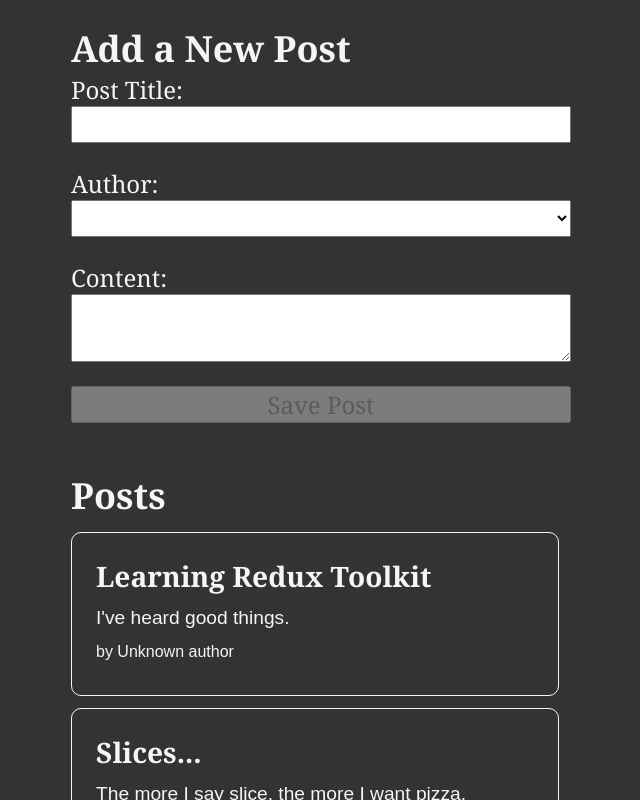
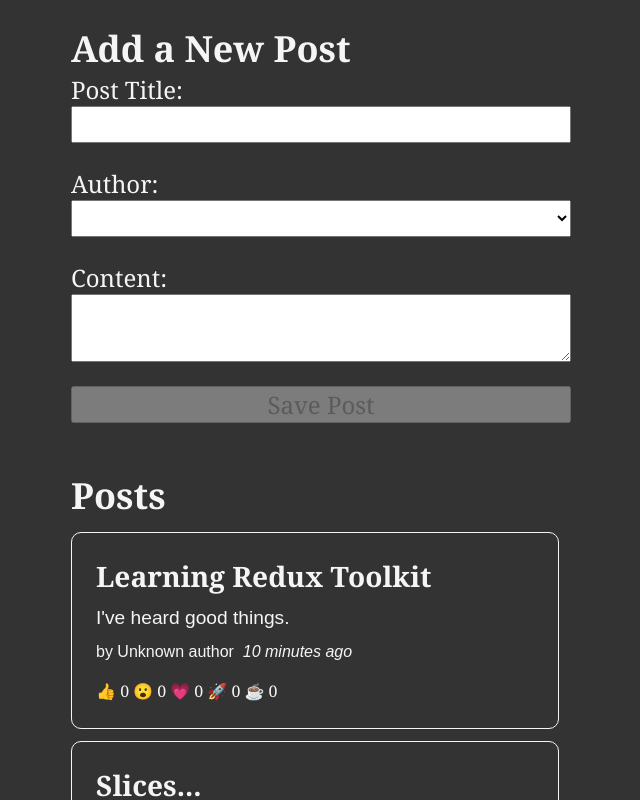
Before and after one commit to IT21160066/Bulletin_Board_Redux, a React (Create React App) app: page / in a window 1280 px wide. Shown: the top 800 px of the page, without its empty margins (319-959 px from the left). Built offline with nearby package versions, Linux system fonts and the light colour scheme.

Commit message:
new changes

```diff
--- a/package.json
+++ b/package.json
@@ -7,6 +7,7 @@
     "@testing-library/jest-dom": "^5.17.0",
     "@testing-library/react": "^13.4.0",
     "@testing-library/user-event": "^13.5.0",
+    "date-fns": "^3.3.1",
     "react": "^18.2.0",
     "react-dom": "^18.2.0",
     "react-redux": "^9.1.0",
--- a/src/features/posts/AddPostForm.js
+++ b/src/features/posts/AddPostForm.js
@@ -15,6 +15,11 @@
   const onTitleChanged = (e) => setTitle(e.target.value);
   const onContentChanged = (e) => setContent(e.target.value);
   const onAuthorChanged = (e) => setUserId(e.target.value);
+
+  /*In Redux, the term "dispatch" refers to the process of sending an action to the store.
+  The store is a central repository that holds the state of your application.
+  Actions are plain JavaScript objects that describe changes in the application's state.
+  The process of dispatching an action is a crucial part of the Redux workflow. */
 
   const onSavePostClicked = () => {
     if (title && content) {
--- a/src/features/posts/PostList.js
+++ b/src/features/posts/PostList.js
@@ -1,17 +1,23 @@
 import { useSelector } from "react-redux";
 import { selectAllPosts } from "./postSlice";
 import PostAuthor from "./PostAuthor";
+import TimeAgo from "./TimeAgo";
+import ReactionButtons from "./ReactionButtons";
 
 const PostList = () => {
   const posts = useSelector(selectAllPosts); //shape of the state changes we just need to change it in the slice
 
-  const renderedPosts = posts.map((post) => (
+  const orderposts = posts.slice().sort((a, b) => b.date.localeCompare(a.date));
+
+  const renderedPosts = orderposts.map((post) => (
     <article key={post.id}>
       <h3>{post.title}</h3>
       <p>{post.content.substring(0, 100)}</p>
       <p className="postCredit">
         <PostAuthor userId={post.userId} />
+        <TimeAgo timestamp={post.date} />
       </p>
+      <ReactionButtons post={post} />
     </article>
   ));
 
--- /dev/null
+++ b/src/features/posts/ReactionButtons.js
@@ -0,0 +1,33 @@
+import { useDispatch } from "react-redux";
+import { reactionAdded } from "./postSlice";
+
+const reactionEmoji = {
+  thumbsUp: "👍",
+  wow: "😮",
+  heart: "💗",
+  rocket: "🚀",
+  coffe: "☕",
+};
+
+const ReactionButtons = ({ post }) => {
+  const dispatch = useDispatch();
+
+  const reactionButtons = Object.entries(reactionEmoji).map(([name, emoji]) => {
+    return (
+      <button
+        key={name}
+        type="button"
+        className="reactionButton"
+        onClick={() =>
+          dispatch(reactionAdded({ postId: post.id, reaction: name }))
+        }
+      >
+        {emoji} {post.reactions[name]}
+      </button>
+    );
+  });
+
+  return <div>{reactionButtons}</div>;
+};
+
+export default ReactionButtons;
--- /dev/null
+++ b/src/features/posts/TimeAgo.js
@@ -0,0 +1,18 @@
+import { parseISO, formatDistanceToNow } from "date-fns";
+
+const TimeAgo = ({ timestamp }) => {
+  let timeAgo = "";
+  if (timestamp) {
+    const date = parseISO(timestamp);
+    const timePeriod = formatDistanceToNow(date);
+    timeAgo = `${timePeriod} ago`;
+  }
+
+  return (
+    <span title={timestamp}>
+      &nbsp; <i>{timeAgo}</i>
+    </span>
+  );
+};
+
+export default TimeAgo;
--- a/src/features/posts/postSlice.js
+++ b/src/features/posts/postSlice.js
@@ -1,15 +1,32 @@
 import { createSlice, nanoid } from "@reduxjs/toolkit";
+import { sub } from "date-fns";
 
 const initialState = [
   {
     id: "1",
     title: "Learning Redux Toolkit",
     content: "I've heard good things.",
+    date: sub(new Date(), { minutes: 10 }).toISOString(),
+    reactions: {
+      thumbsUp: 0,
+      wow: 0,
+      heart: 0,
+      rocket: 0,
+      coffe: 0,
+    },
   },
   {
     id: "2",
     title: "Slices...",
     content: "The more I say slice, the more I want pizza.",
+    date: sub(new Date(), { minutes: 10 }).toISOString(),
+    reactions: {
+      thumbsUp: 0,
+      wow: 0,
+      heart: 0,
+      rocket: 0,
+      coffe: 0,
+    },
   },
 ];
 
@@ -42,17 +59,30 @@
             id: nanoid(),
             title,
             content,
+            date: new Date().toISOString(),
             userId,
+            reactions: {
+              thumbsUp: 0,
+              wow: 0,
+              heart: 0,
+              rocket: 0,
+              coffe: 0,
+            },
           },
         };
       },
+    },
+    reactionAdded(state, action) {
+      const { postId, reaction } = action.payload;
+      const exsistingPost = state.find((post) => post.id === postId);
+      if (exsistingPost) exsistingPost.reactions[reaction]++;
     },
   },
 });
 
 export const selectAllPosts = (state) => state.posts;
 
-export const { postAdded } = postsSlice.actions;
+export const { postAdded, reactionAdded } = postsSlice.actions;
 
 export default postsSlice.reducer;
 
```
Also changed, not shown: 1 other file (tests, documents, lock files or other folders).
